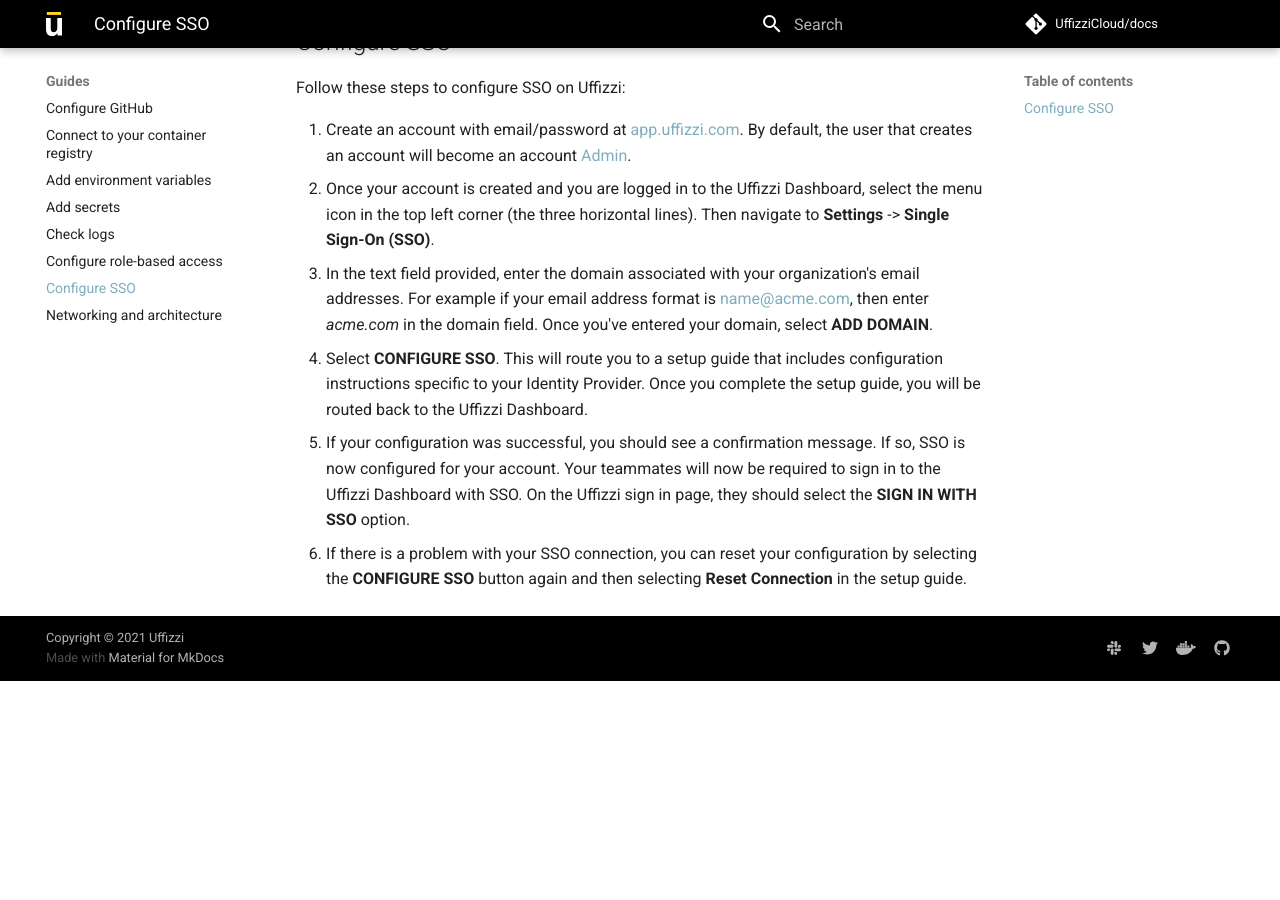
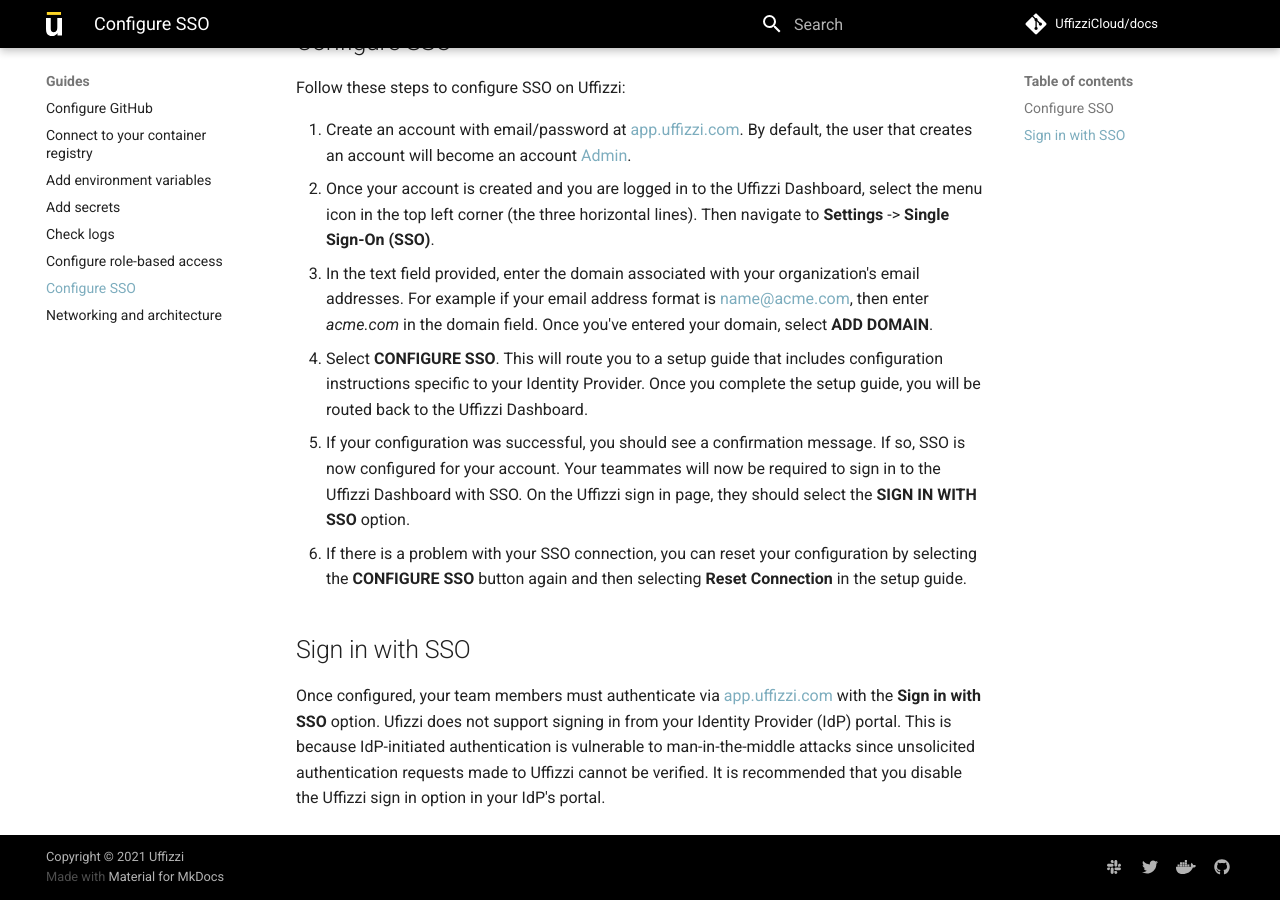
Before and after one commit to UffizziCloud/docs, an MkDocs documentation site: the page built from docs/guides/single-sign-on.md, in a window 1280 px wide and 900 px high, scrolled down 656 px. Built offline with MkDocs 1.6.1 and Material for MkDocs 9.7.7, drawn with Linux system fonts in a browser that asks for light colours; comment, search, counter and statistics services are not loaded; before the commit the page ends 1337 px from its top, so only the background shows below that.

Commit message:
Update single-sign-on.md

```diff
--- a/docs/guides/single-sign-on.md
+++ b/docs/guides/single-sign-on.md
@@ -22,3 +22,7 @@
 4. Select **CONFIGURE SSO**. This will route you to a setup guide that includes configuration instructions specific to your Identity Provider. Once you complete the setup guide, you will be routed back to the Uffizzi Dashboard.
 5. If your configuration was successful, you should see a confirmation message. If so, SSO is now configured for your account. Your teammates will now be required to sign in to the Uffizzi Dashboard with SSO. On the Uffizzi sign in page, they should select the **SIGN IN WITH SSO** option.
 6. If there is a problem with your SSO connection, you can reset your configuration by selecting the **CONFIGURE SSO** button again and then selecting **Reset Connection** in the setup guide.
+
+## Sign in with SSO
+
+Once configured, your team members must authenticate via [app.uffizzi.com](https://app.uffizzi.com/sign_in_sso) with the **Sign in with SSO** option. Ufizzi does not support signing in from your Identity Provider (IdP) portal. This is because IdP-initiated authentication is vulnerable to man-in-the-middle attacks since unsolicited authentication requests made to Uffizzi cannot be verified. It is recommended that you disable the Uffizzi sign in option in your IdP's portal.
```
